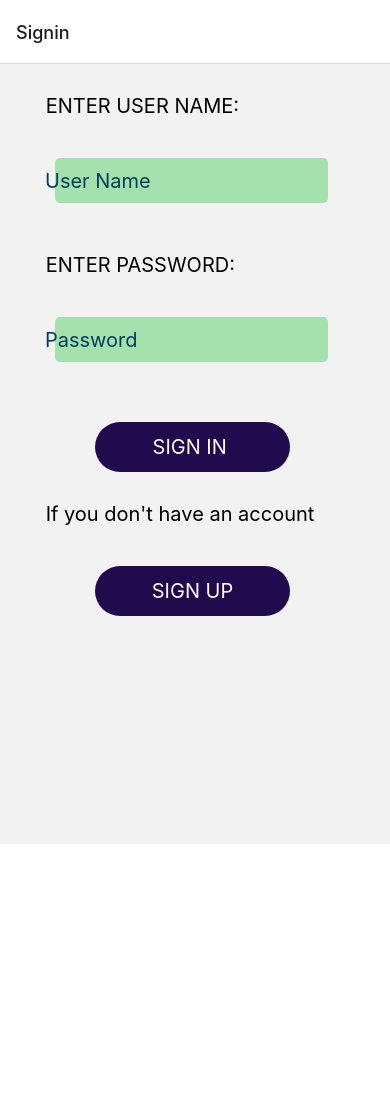
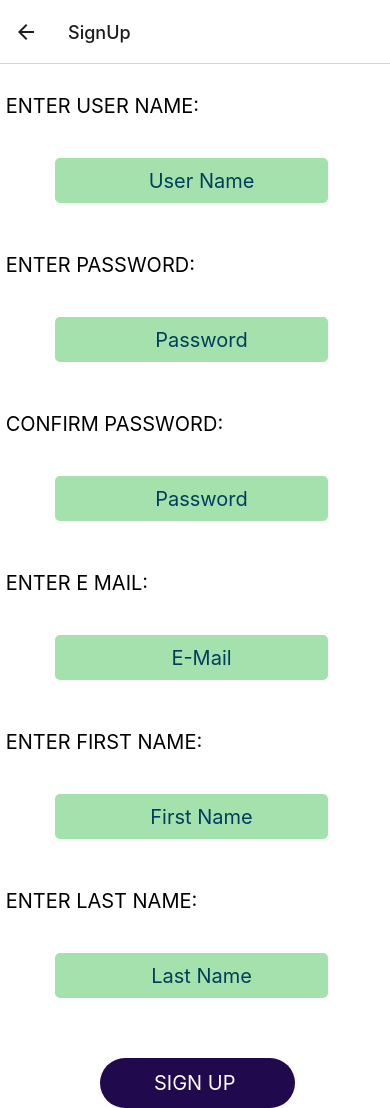
Before and after one commit to asliconk/react-native-exampe-app, a React Native app: screen /SignUp in a window 390 px wide. Before the commit the page ends 844 px from the top, so only its background shows below. Built offline with nearby package versions, Linux system fonts and the light colour scheme.

Commit message:
feat: add sign up screen

```diff
--- a/App.js
+++ b/App.js
@@ -2,6 +2,7 @@ import React from 'react'
 import { NavigationContainer } from '@react-navigation/native';
 import { createStackNavigator } from '@react-navigation/stack';
 import Signin from './src/pages/signin'
+import SignUp from './src/pages/signup';
 import { LogBox } from 'react-native';
 
 LogBox.ignoreLogs([
@@ -13,7 +14,8 @@ const Stack = createStackNavigator();
 function MyStack() {
   return (
     <Stack.Navigator>
-      <Stack.Screen name="Signin" component={Signin} />
+      <Stack.Screen name="SignIn" component={Signin} />
+      <Stack.Screen name="SignUp" component={SignUp} />
     </Stack.Navigator>
   );
 }
--- a/src/pages/signin.js
+++ b/src/pages/signin.js
@@ -1,9 +1,10 @@
-import { TextInput, View, StyleSheet, TouchableOpacity,Text } from 'react-native'
+import { TextInput, View, StyleSheet, TouchableOpacity, Text } from 'react-native'
 import React from 'react'
 
-export default function SignIn() {
+export default function SignIn({ navigation }) {
   return (
-    <><Text style={style.Text}> ENTER USER NAME:</Text>
+    <>
+      <Text style={style.Text}> ENTER USER NAME:</Text>
       <View style={style.inputView}>
 
         <TextInput
@@ -25,20 +26,20 @@ export default function SignIn() {
         <Text style={style.loginText}>SIGN IN </Text>
       </TouchableOpacity>
       <Text style={style.Text}> If you don't have an account </Text>
-      <TouchableOpacity style={style.loginBtn}>
+      <TouchableOpacity onPress={() => navigation.navigate('SignUp')} style={style.loginBtn}>
         <Text style={style.loginText}>SIGN UP</Text>
       </TouchableOpacity>
     </>
+  );
+}
 
-  ) ;
-}
 const style = StyleSheet.create({
   container: {
     flex: 1,
     backgroundColor: '#A5E1AD',
     alignItems: 'center',
     justifyContent: 'center',
-    marginTop:70,
+    marginTop: 70,
   },
   inputView: {
     backgroundColor: "#A5E1AD",
@@ -46,8 +47,8 @@ const style = StyleSheet.create({
     width: "70%",
     height: 45,
     marginBottom: 20,
-    marginTop:40,
-    marginLeft:55,
+    marginTop: 40,
+    marginLeft: 55,
     alignItems: "center",
 
   },
@@ -57,8 +58,8 @@ const style = StyleSheet.create({
     flex: 1,
     padding: 10,
     marginLeft: 20,
-    fontSize:20,
-    textAlign:'left',
+    fontSize: 20,
+    textAlign: 'left',
 
   },
   loginBtn: {
@@ -68,21 +69,21 @@ const style = StyleSheet.create({
     alignItems: "center",
     justifyContent: "center",
     marginTop: 40,
-    marginLeft:95,
+    marginLeft: 95,
     backgroundColor: "#21094E",
-    color:'white',
-    borderRadius:50,
+    color: 'white',
+    borderRadius: 50,
 
   },
-  Text:{
-    marginTop:30,
-    marginLeft:40,
-    fontSize:20,
-    color:"black",
+  Text: {
+    marginTop: 30,
+    marginLeft: 40,
+    fontSize: 20,
+    color: "black",
 
   },
-loginText:{
-  color:'white',
-  fontSize:20,
+  loginText: {
+    color: 'white',
+    fontSize: 20,
   }
 });
--- /dev/null
+++ b/src/pages/signup.js
@@ -0,0 +1,125 @@
+import { TextInput, View, TouchableOpacity, StyleSheet, Text, SafeAreaView, ScrollView } from 'react-native'
+import React from 'react'
+
+export default function SignUp() {
+    return (
+        <SafeAreaView style={style.container}>
+            <ScrollView style={style.ScrollView}>
+                <Text style={style.Text}> ENTER USER NAME:</Text>
+                <View style={style.inputView}>
+                    <TextInput
+                        style={style.TextInput}
+                        placeholder="User Name"
+                        placeholderTextColor="#003f5c"
+                    />
+                </View>
+                <Text style={style.Text}> ENTER PASSWORD:</Text>
+                <View style={style.inputView}>
+
+                    <TextInput
+                        style={style.TextInput}
+                        placeholder="Password"
+                        placeholderTextColor="#003f5c"
+                        secureTextEntry={true}
+                    />
+                </View>
+                <Text style={style.Text}> CONFIRM PASSWORD:</Text>
+                <View style={style.inputView}>
+
+                    <TextInput
+                        style={style.TextInput}
+                        placeholder="Password"
+                        placeholderTextColor="#003f5c"
+                        secureTextEntry={true}
+                    />
+                </View>
+                <Text style={style.Text}> ENTER E MAIL:</Text>
+                <View style={style.inputView}>
+                    <TextInput
+                        style={style.TextInput}
+                        placeholder="E-Mail"
+                        placeholderTextColor="#003f5c"
+                    />
+                </View>
+                <Text style={style.Text}> ENTER FIRST NAME:</Text>
+                <View style={style.inputView}>
+                    <TextInput
+                        style={style.TextInput}
+                        placeholder="First Name"
+                        placeholderTextColor="#003f5c"
+                    />
+                </View>
+                <Text style={style.Text}> ENTER LAST NAME:</Text>
+                <View style={style.inputView}>
+                    <TextInput
+                        style={style.TextInput}
+                        placeholder="Last Name"
+                        placeholderTextColor="#003f5c"
+                    />
+                </View>
+                <TouchableOpacity style={style.signupBtn}>
+                    <Text style={style.signupText}>SIGN UP </Text>
+                </TouchableOpacity>
+            </ScrollView>
+        </SafeAreaView>
+    );
+}
+const style = StyleSheet.create({
+    container: {
+        flex: 1,
+        backgroundColor: 'white',
+        alignItems: 'center',
+        justifyContent: 'center',
+        marginTop: 0,
+    },
+    inputView: {
+        backgroundColor: "#A5E1AD",
+        borderRadius: 5,
+        width: "70%",
+        height: 45,
+        marginBottom: 20,
+        marginTop: 40,
+        marginLeft: 55,
+        alignItems: "center",
+    },
+
+    TextInput: {
+        height: 50,
+        flex: 1,
+        padding: 10,
+        marginLeft: 20,
+        fontSize: 20,
+        textAlign: 'center',
+        width: 250,
+
+    },
+    signupBtn: {
+        width: "50%",
+        borderRadius: 5,
+        height: 50,
+        marginLeft: 100,
+        alignItems: "center",
+        justifyContent: "center",
+        marginTop: 40,
+        backgroundColor: "#21094E",
+        color: 'white',
+        borderRadius: 50,
+
+    },
+    Text: {
+        marginTop: 30,
+        marginLeft: 0,
+        fontSize: 20,
+        color: "black",
+        textAlign: 'left',
+
+    },
+    signupText: {
+        color: 'white',
+        fontSize: 20,
+    },
+    ScrollView: {
+        width: "100%",
+        flex: 1,
+    }
+});
```
Lines whose indentation alone changed are shown as unchanged.
